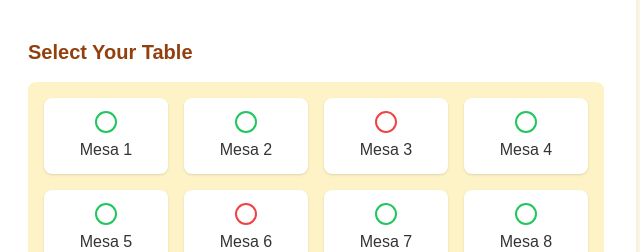
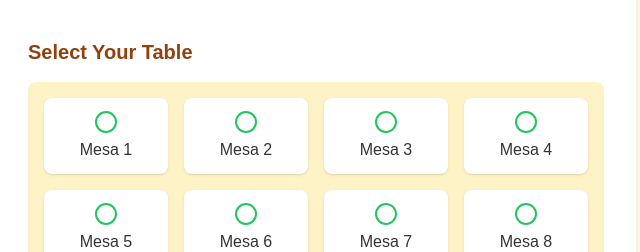
Before and after one commit to SEBASTIANAGUILARR/Macondo, a plain HTML site: page index.html in a window 1280 px wide. Shown: the part 2630-2882 px from the top of the page, 628-1268 px from the left. Drawn offline with nearby package versions, Linux system fonts and the light colour scheme.

Commit message:
Corregir mesas 3 y 6: cambiar de ocupadas a disponibles

```diff
--- a/index.html
+++ b/index.html
@@ -435,7 +435,7 @@
 
                             <!-- Mesa 3 -->
                             <div class="bg-white p-3 rounded-lg shadow text-center cursor-pointer hover:bg-amber-200 transition-colors">
-                                <i data-feather="circle" class="text-red-500 mx-auto"></i>
+                                <i data-feather="circle" class="text-green-500 mx-auto"></i>
                                 <p class="mt-1 font-medium">Mesa 3</p>
                             </div>
 
@@ -455,7 +455,7 @@
 
                             <!-- Mesa 6 -->
                             <div class="bg-white p-3 rounded-lg shadow text-center cursor-pointer hover:bg-amber-200 transition-colors">
-                                <i data-feather="circle" class="text-red-500 mx-auto"></i>
+                                <i data-feather="circle" class="text-green-500 mx-auto"></i>
                                 <p class="mt-1 font-medium">Mesa 6</p>
                             </div>
 
```
